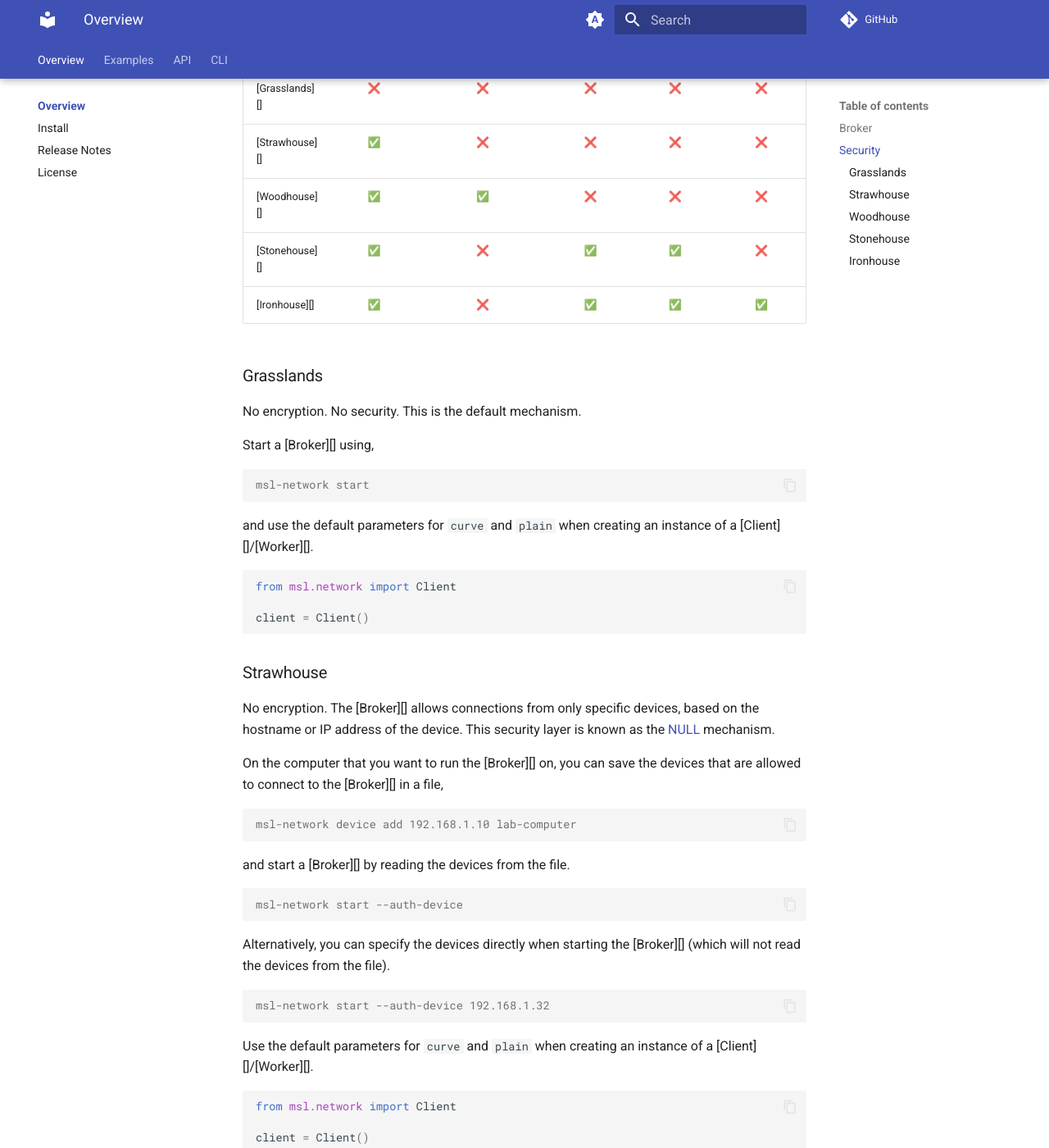
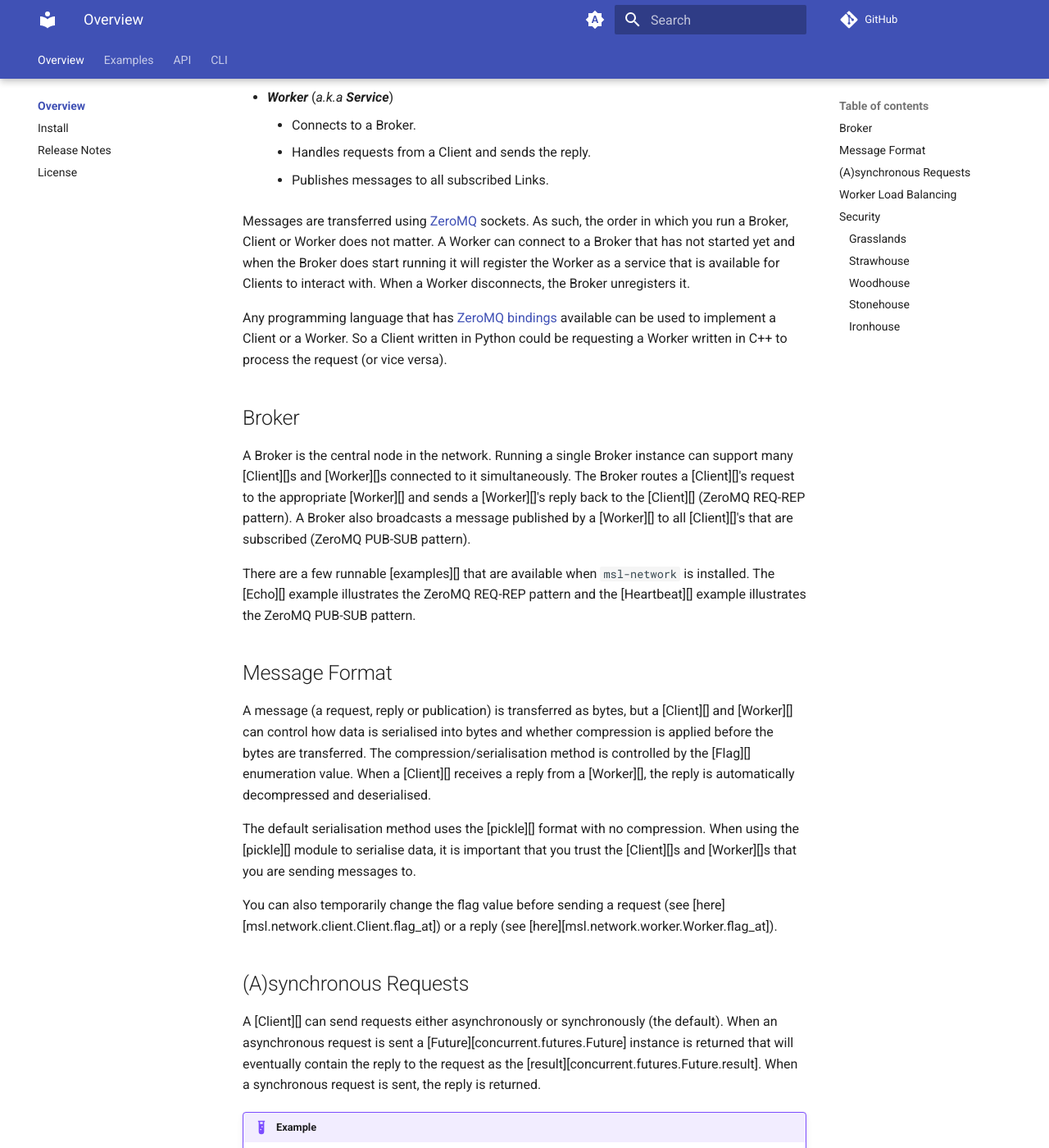
Before and after one commit to jborbely/msl-network2, an MkDocs documentation site: the page built from docs/index.md, in a window 1280 px wide and 1400 px high, scrolled down 499 px. Shown: the whole window at 82% size. Built offline with MkDocs 1.6.1 and Material for MkDocs 9.7.7, drawn with Linux system fonts in a browser that asks for light colours; comment, search, counter and statistics services are not loaded; the version menu is left out; some of the changed text lies outside the part shown.

Commit message:
write more docs

````diff
--- a/cspell.json
+++ b/cspell.json
@@ -27,6 +27,7 @@
         "bufferobjects",
         "caplog",
         "capsys",
+        "deserialised",
         "EHOSTUNREACH",
         "fdel",
         "gaierror",
--- a/docs/index.md
+++ b/docs/index.md
@@ -1,6 +1,72 @@
 # Overview
+`msl-network` uses concurrency and asynchronous programming to transfer messages across a network and it is composed of three objects &mdash; a [Broker][], [Client][]s and [Worker][]s.
+
+* ***Broker***
+    - Central node in the network.
+    - Clients and Workers connect to it.
+    - Routes messages to the appropriate recipient (Client or Worker).
+
+* ***Client***
+    - Connects to a Broker.
+    - Creates a Link with a specific Worker.
+    - Sends requests to the Worker (asynchronously or synchronously) and receives the reply.
+    - Subscribes to messages published by a Worker.
+
+* ***Worker*** (*a.k.a* ***Service***)
+    - Connects to a Broker.
+    - Handles requests from a Client and sends the reply.
+    - Publishes messages to all subscribed Links.
+
+Messages are transferred using [ZeroMQ](https://zeromq.org/) sockets. As such, the order in which you run a Broker, Client or Worker does not matter. A Worker can connect to a Broker that has not started yet and when the Broker does start running it will register the Worker as a service that is available for Clients to interact with. When a Worker disconnects, the Broker unregisters it.
+
+Any programming language that has [ZeroMQ bindings](https://zeromq.org/get-started/) available can be used to implement a Client or a Worker. So a Client written in Python could be requesting a Worker written in C++ to process the request (or vice versa).
 
 ## Broker
+A Broker is the central node in the network. Running a single Broker instance can support many [Client][]s and [Worker][]s connected to it simultaneously. The Broker routes a [Client][]'s request to the appropriate [Worker][] and sends a [Worker][]'s reply back to the [Client][] (ZeroMQ REQ-REP pattern). A Broker also broadcasts a message published by a [Worker][] to all [Client][]'s that are subscribed (ZeroMQ PUB-SUB pattern).
+
+There are a few runnable [examples][] that are available when `msl-network` is installed. The [Echo][] example illustrates the ZeroMQ REQ-REP pattern and the [Heartbeat][] example illustrates the ZeroMQ PUB-SUB pattern.
+
+## Message Format
+A message (a request, reply or publication) is transferred as bytes, but a [Client][] and [Worker][] can control how data is serialised into bytes and whether compression is applied before the bytes are transferred. The compression/serialisation method is controlled by the [Flag][] enumeration value. When a [Client][] receives a reply from a [Worker][], the reply is automatically decompressed and deserialised.
+
+The default serialisation method uses the [pickle][] format with no compression. When using the [pickle][] module to serialise data, it is important that you trust the [Client][]s and [Worker][]s that you are sending messages to.
+
+You can also temporarily change the flag value before sending a request (see [here][msl.network.client.Client.flag_at]) or a reply (see [here][msl.network.worker.Worker.flag_at]).
+
+## (A)synchronous Requests
+A [Client][] can send requests either asynchronously or synchronously (the default). When an asynchronous request is sent a [Future][concurrent.futures.Future] instance is returned that will eventually contain the reply to the request as the [result][concurrent.futures.Future.result]. When a synchronous request is sent, the reply is returned.
+
+!!! example
+    See the [Echo][] example to [start the Broker][echo-broker] and [start the Worker][echo-worker] so that you can run the following script.
+
+```python
+from msl.network import Client
+
+with Client() as client:
+    # Create a Link with the Echo service
+    link = client.link("Echo")
+
+    # sync=True is the default keyword argument when sending a request
+    print(link.echo(1))
+
+    # or you could specify it explicitly
+    print(link.echo(2, sync=True))
+
+    # send asynchronous requests
+    future1 = link.echo(3, sync=False)
+    future2 = link.echo(4, sync=False)
+    future3 = link.echo(5, sync=False)
+
+    # do other stuff ...
+
+    # get the reply of each request
+    print(future1.result())
+    print(future2.result())
+    print(future3.result())
+```
+
+## Worker Load Balancing
+While a [Worker][] is processing a request, it cannot receive another request. If a [Worker][] is continuously busy processing requests you can start multiple instances of the [Worker][] and the [Broker][] will evenly distribute requests amongst the [Worker][]s. You could run an instance of the [Worker][] multiple times on the same computer or you could run the [Worker][] on multiple computers (a Broker cannot tell the difference and does not care where a [Worker][] is connecting from).
 
 ## Security
 There are five ways in which you can control the security of a device connecting to a [Broker][]. Since security is handle by ZeroMQ sockets, we use the same [mnemonic names](http://hintjens.com/blog:49) commonly used by the ZeroMQ community to illustrate the different ways you can use security in your application. You may also want to read [background information](https://rfc.zeromq.org/spec/27/) about the ZeroMQ Authentication Protocol.
````
Also changed, not shown: docs/examples/echo.md (+2 -2 lines), docs/examples/heartbeat.md (+3 -3 lines).
